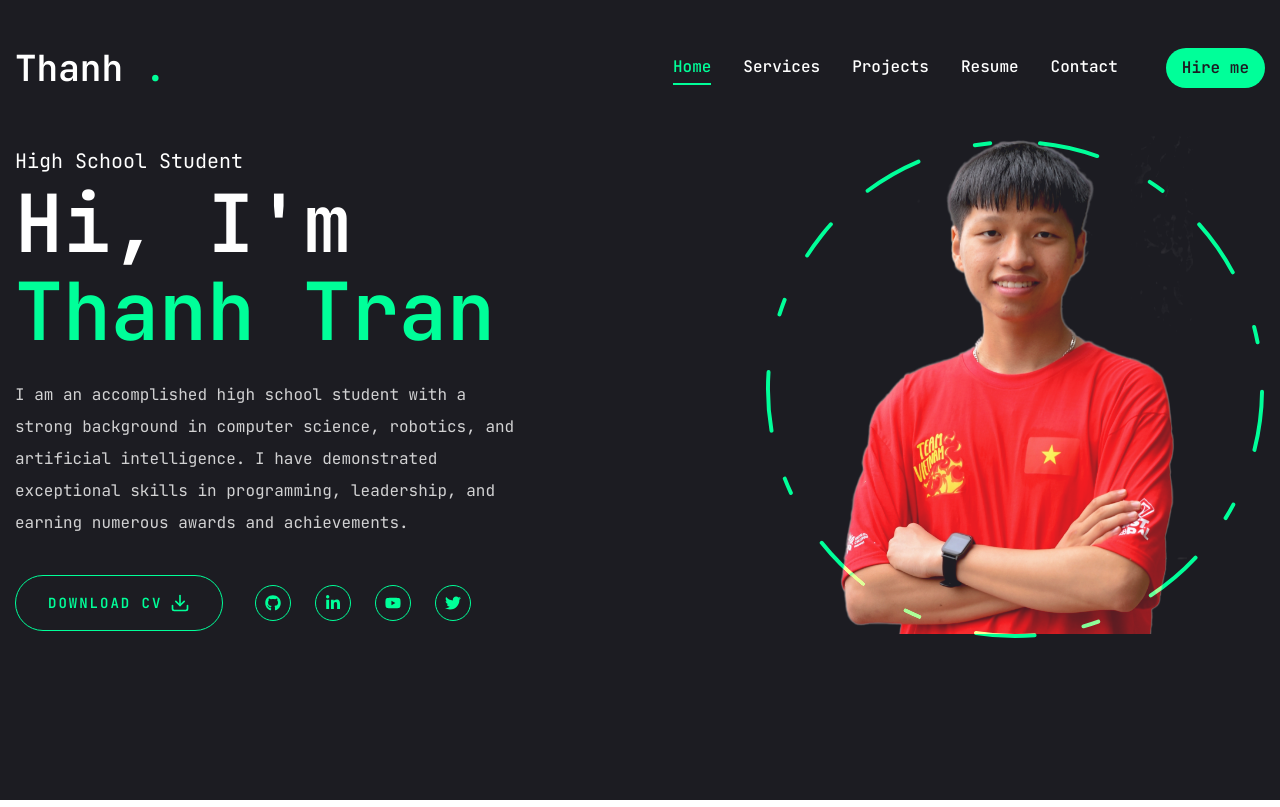
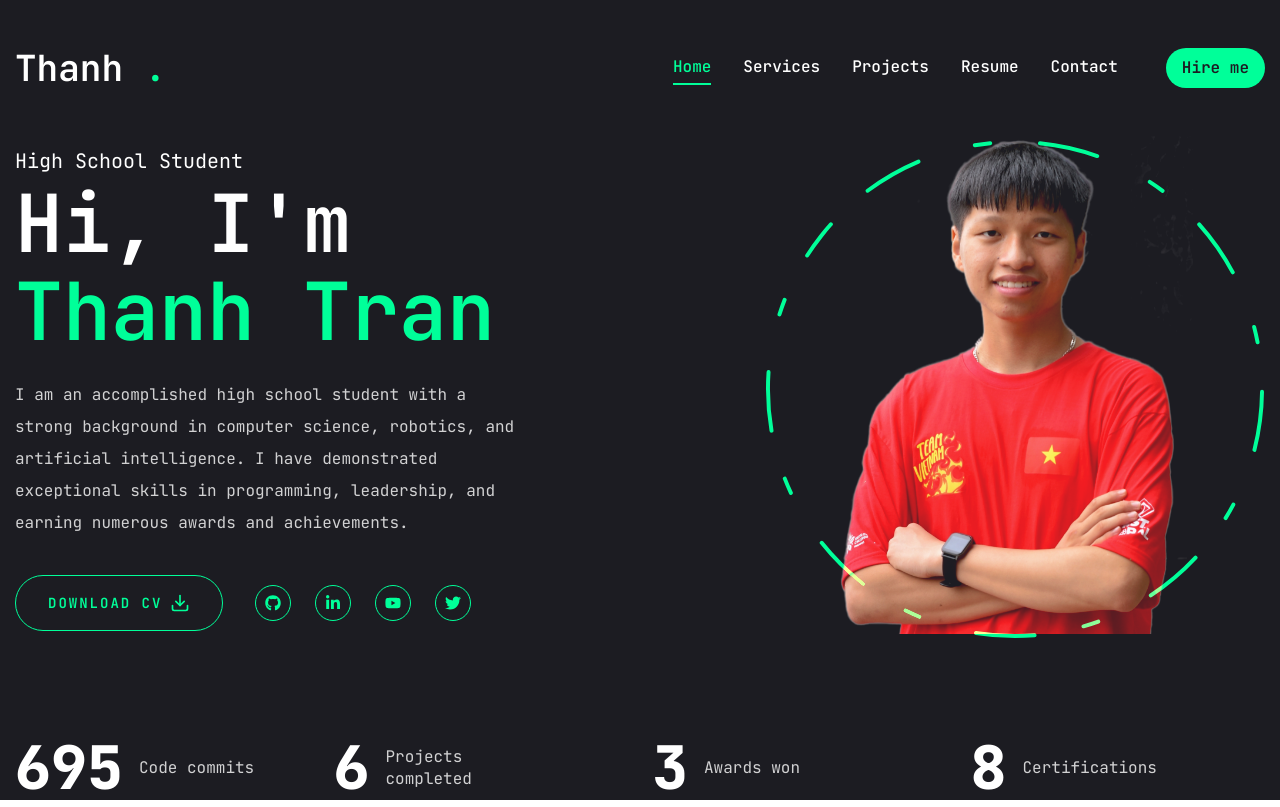
Before and after one commit to khanhthanhdev/portfolio, a Next.js app: page / in a window 1280 px wide. Built offline with nearby package versions, Linux system fonts and the light colour scheme.

Commit message:
add count stats effect

```diff
--- a/app/page.jsx
+++ b/app/page.jsx
@@ -1,5 +1,6 @@
 import Photo from "@/components/Photo"
 import Social from "@/components/Social"
+import Stats from "@/components/Stats"
 import { Button } from "@/components/ui/button"
 import { FiDownload } from "react-icons/fi"
 
@@ -34,6 +35,7 @@
         </div>
       </div>
     </div>
+    <Stats />
   </section>
 }
 
--- /dev/null
+++ b/components/Stats.jsx
@@ -0,0 +1,43 @@
+"use client";
+
+import CountUp from "react-countup";
+
+const stats = [
+    {
+        num: 700,
+        text: "Code commits",
+    },
+    {
+        num: 6,
+        text: "Projects completed",
+    },
+    {
+        num: 3,
+        text: "Awards won",
+    },
+    {
+        num: 8,
+        text: "Certifications",
+    },
+]
+
+const Stats = () => {
+  return <section className="pt-4 pb-12 xl:pt-0 xl:pb-0">
+    <div className="container mx-auto">
+        <div className="flex flex-wrap gap-6 max-w-[80vw] mx-auto xl:max-w-none">
+            {stats.map((item, index) => {
+                return <div className="flex-1 flex gap-4 items-center justify-center xl:justify-start" key = {index}>
+                    <CountUp end={item.num} duration={5} delay={2}
+                    className="text-4xl xl:text-6xl font-extrabold" />
+                    <p className={`${item.text.length < 15 ? "max-w-[100px" : "max-w-[150px]"} leading-snug text-white/80`}>
+                        {item.text}
+                    </p>
+                </div>
+
+            })}
+        </div>
+    </div>
+  </section>
+}
+
+export default Stats
--- a/package.json
+++ b/package.json
@@ -22,6 +22,7 @@
     "lucide-react": "^0.416.0",
     "next": "14.2.5",
     "react": "^18",
+    "react-countup": "^6.5.3",
     "react-dom": "^18",
     "react-icons": "^5.2.1",
     "tailwind-merge": "^2.4.0",
```
Also changed, not shown: 1 other file (tests, documents, lock files or other folders).
